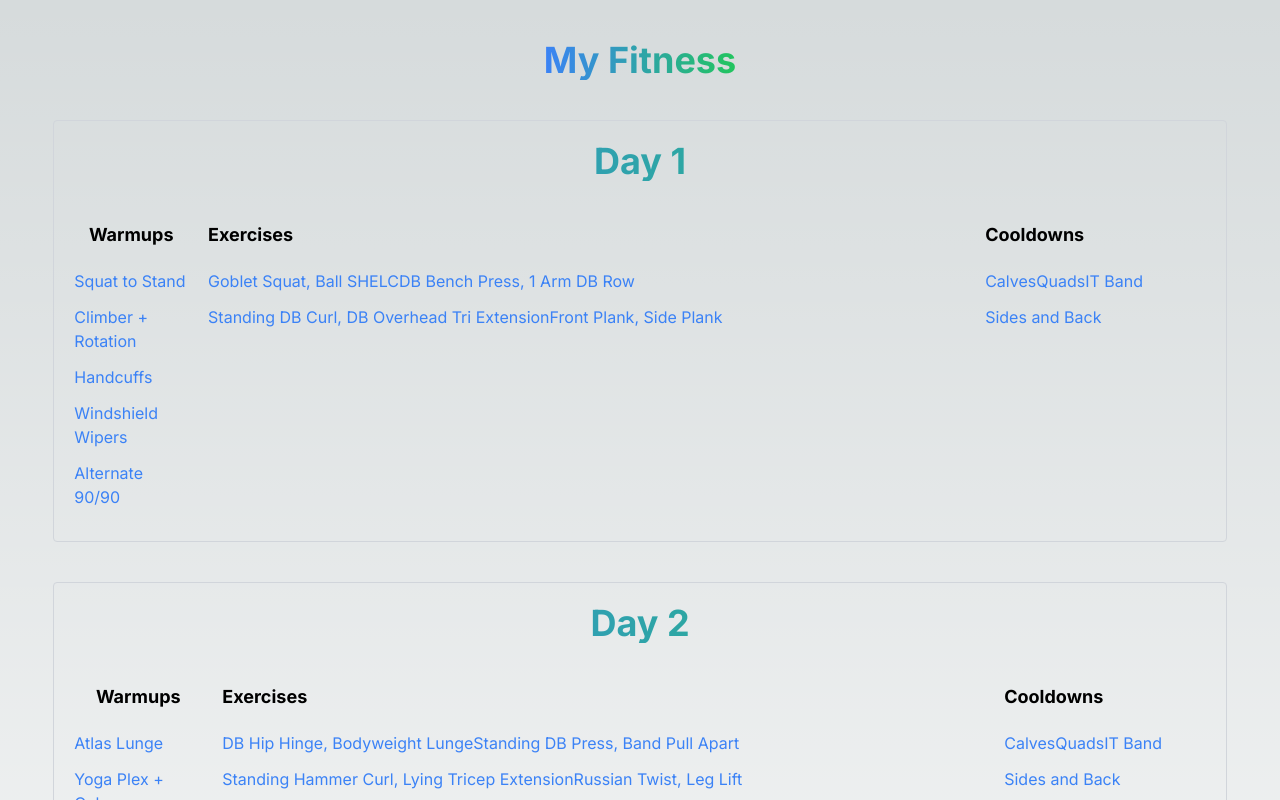
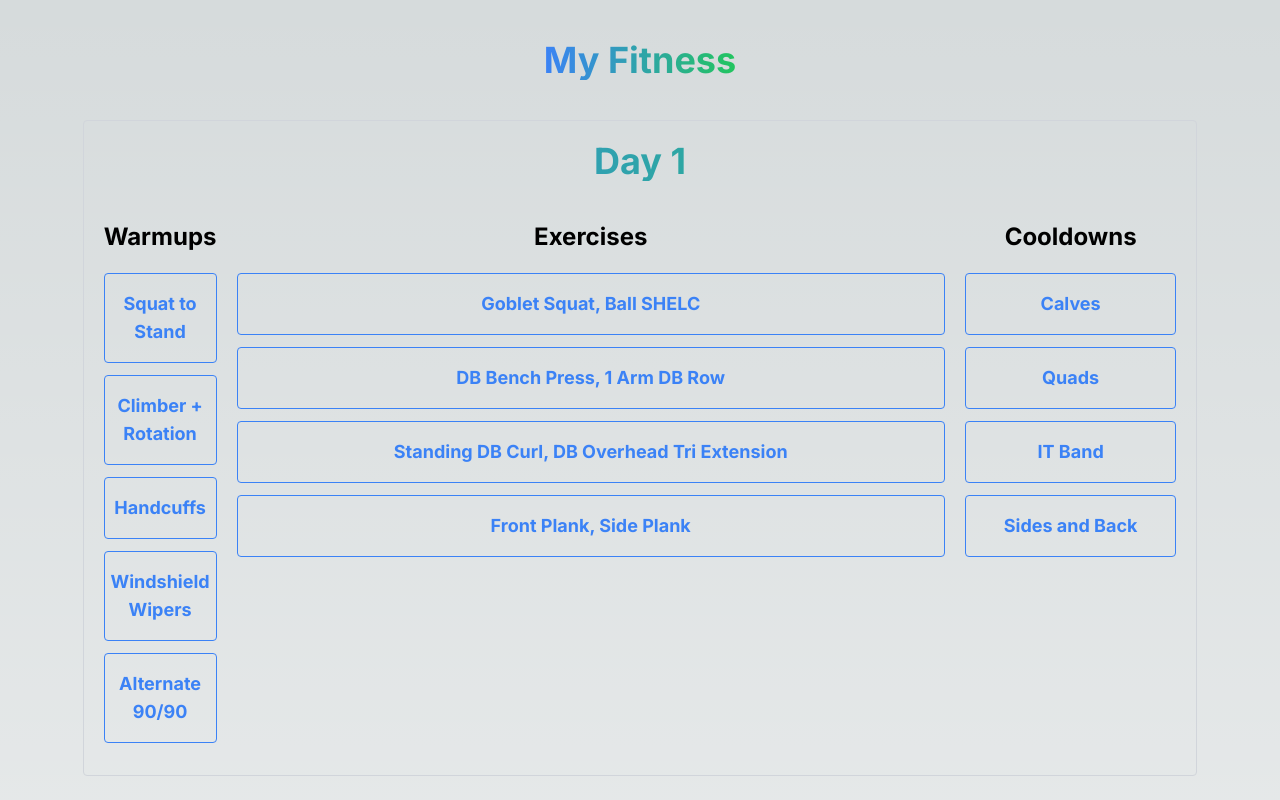
Before and after one commit to abdihashii/personal-fitness-tracker, a Next.js app in the folder my-fitness/: page / in a window 1280 px wide. Shown: the top 800 px of the page. Built offline with nearby package versions, Linux system fonts and the light colour scheme.

Commit message:
updates styling

```diff
--- a/my-fitness/src/app/components/workoutDay.tsx
+++ b/my-fitness/src/app/components/workoutDay.tsx
@@ -31,20 +31,20 @@ const WorkoutDay = ({ workout }: { workout: Workout }) => {
   };
 
   return (
-    <div className="mb-10 flex w-11/12 flex-col rounded border border-gray-300 p-5">
-      <h2 className="bg-gradient-to-r from-blue-500 to-green-500 bg-clip-text text-center text-4xl font-bold text-transparent">
+    <div className="mb-10 flex flex-col w-full sm:w-11/12 rounded border border-gray-300 p-5">
+      <h2 className="mb-5 bg-gradient-to-r from-blue-500 to-green-500 bg-clip-text text-center text-3xl lg:text-4xl font-bold text-transparent">
         {workout.day}
       </h2>
 
-      {/* warmup, excercises, and cooldowns wrapper */}
-      <div className="flex w-full flex-row justify-around gap-5">
+      {/* warmup, exercises, and cooldowns wrapper */}
+      <div className="flex flex-col md:flex-row justify-around gap-5">
         {/* warmup */}
-        <div className="mt-10">
-          <h3 className="mb-5 text-center text-lg font-bold">Warmups</h3>
+        <div className="mt-5">
+          <h3 className="mb-5 text-center text-2xl font-bold">Warmups</h3>
           {workout.warmups.map((warmup) => (
             <div key={warmup.id}>
               <button
-                className="mb-3 block text-left text-blue-500 hover:text-blue-700"
+                className="w-full mb-3 text-center text-blue-500 border border-blue-500 hover:bg-blue-500 hover:text-white rounded py-4 text-lg font-bold"
                 onClick={() => handleOpenWarmup(warmup)}
               >
                 {warmup.name}
@@ -57,12 +57,12 @@ const WorkoutDay = ({ workout }: { workout: Workout }) => {
         </div>
 
         {/* exercises */}
-        <div className="mt-10">
-          <h3 className="mb-5 text-left text-lg font-bold">Exercises</h3>
+        <div className="mt-5">
+          <h3 className="mb-5 text-center text-2xl font-bold">Exercises</h3>
           {workout.exercises.map((exercise) => (
             <button
               key={exercise.id}
-              className="mb-3 text-left text-blue-500 hover:text-blue-700"
+              className="w-full mb-3 text-center text-blue-500 border border-blue-500 hover:bg-blue-500 hover:text-white rounded py-4 text-lg font-bold"
               onClick={() => handleOpenExercise(exercise)}
             >
               {exercise.names.map((nameObject) => nameObject.name).join(', ')}
@@ -77,12 +77,12 @@ const WorkoutDay = ({ workout }: { workout: Workout }) => {
         </div>
 
         {/* cooldowns */}
-        <div className="mt-10">
-          <h3 className="mb-5 text-left text-lg font-bold">Cooldowns</h3>
+        <div className="mt-5">
+          <h3 className="mb-5 text-center text-2xl font-bold">Cooldowns</h3>
           {workout.cooldowns.map((cooldown) => (
             <button
               key={cooldown.id}
-              className="mb-3 text-left text-blue-500 hover:text-blue-700"
+              className="w-full mb-3 text-center text-blue-500 border border-blue-500 hover:bg-blue-500 hover:text-white rounded py-4 text-lg font-bold"
               onClick={() => handleOpenCooldown(cooldown)}
             >
               {cooldown.name}
--- a/my-fitness/src/app/layout.tsx
+++ b/my-fitness/src/app/layout.tsx
@@ -16,7 +16,7 @@ export default function RootLayout({
 }) {
   return (
     <html lang="en">
-      <body className={inter.className}>{children}</body>
+      <body className={`${inter.className} font-body`}>{children}</body>
     </html>
   );
 }
--- a/my-fitness/src/app/page.tsx
+++ b/my-fitness/src/app/page.tsx
@@ -5,11 +5,11 @@ import { useAtom } from 'jotai';
 import { workoutsAtom } from './store/workoutAtoms';
 
 export default function Home() {
-  const [workouts, setWorkouts] = useAtom(workoutsAtom);
+  const [workouts] = useAtom(workoutsAtom);
 
   return (
-    <main className="flex w-full flex-col items-center justify-center">
-      <h1 className="my-10 bg-gradient-to-r from-blue-500 to-green-500 bg-clip-text text-center text-4xl font-bold text-transparent">
+    <main className="flex w-full flex-col items-center justify-center px-4 sm:px-6 lg:px-8 py-10">
+      <h1 className="mb-10 bg-gradient-to-r from-blue-500 to-green-500 bg-clip-text text-center text-3xl sm:text-3xl lg:text-4xl font-bold text-transparent">
         My Fitness
       </h1>
 
--- a/my-fitness/tailwind.config.js
+++ b/my-fitness/tailwind.config.js
@@ -12,7 +12,10 @@ module.exports = {
         'gradient-conic':
           'conic-gradient(from 180deg at 50% 50%, var(--tw-gradient-stops))',
       },
+      fontFamily: {
+        body: ['Inter', 'sans-serif'],
+      },
     },
   },
   plugins: [],
-}
+};
```
